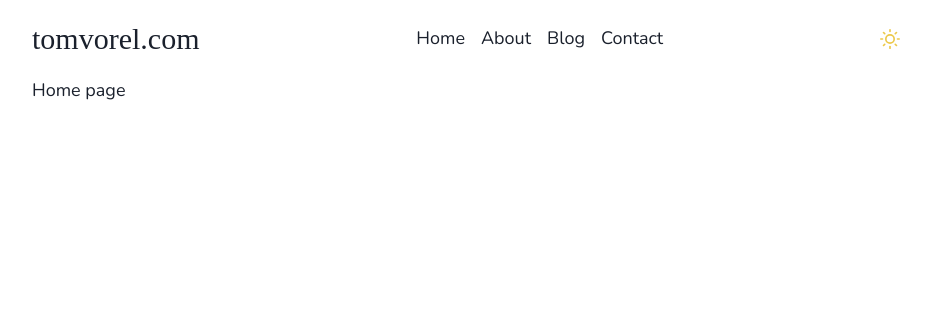
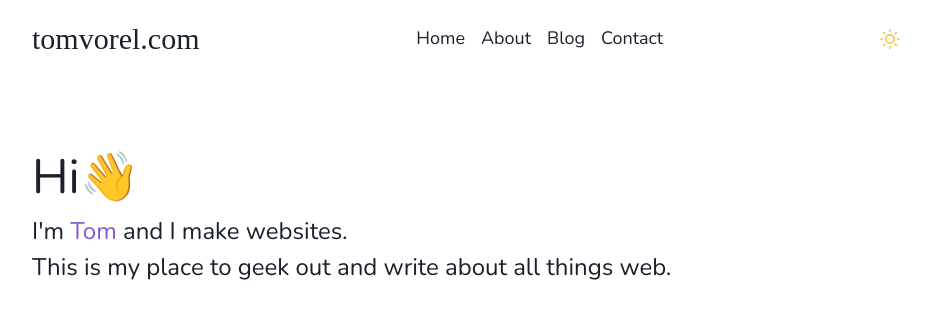
Before and after one commit to tomvorel13/tomvorel-2021, a Next.js app: page / in a window 1280 px wide. Shown: the top 318 px of the page, without its empty margins (174-1105 px from the left). Built offline with nearby package versions, Linux system fonts and the light colour scheme; a web font is replaced by a local one.

Commit message:
Intro text

```diff
--- a/pages/index.tsx
+++ b/pages/index.tsx
@@ -1,14 +1,30 @@
 import React from "react"
 import type { NextPage } from "next"
 import Head from "next/head"
+import { Flex, Text, useColorModeValue } from "@chakra-ui/react"
 
 const Home: NextPage = () => {
+  const color = useColorModeValue("purple.500", "yellow.400")
   return (
     <>
       <Head>
         <title>Home | tomvorel.com</title>
       </Head>
-      <h1>Home page</h1>
+      <Flex mt="16" flexDir="column">
+        <Text as="h1" fontSize={["4xl", "5xl"]}>
+          Hi👋
+        </Text>
+        <Text as="p" fontSize={["xl", "2xl"]}>
+          I'm{" "}
+          <Text color={color} as="span">
+            Tom
+          </Text>{" "}
+          and I make websites.
+        </Text>
+        <Text as="p" fontSize={["xl", "2xl"]}>
+          This is my place to geek out and write about all things web.
+        </Text>
+      </Flex>
     </>
   )
 }
```
